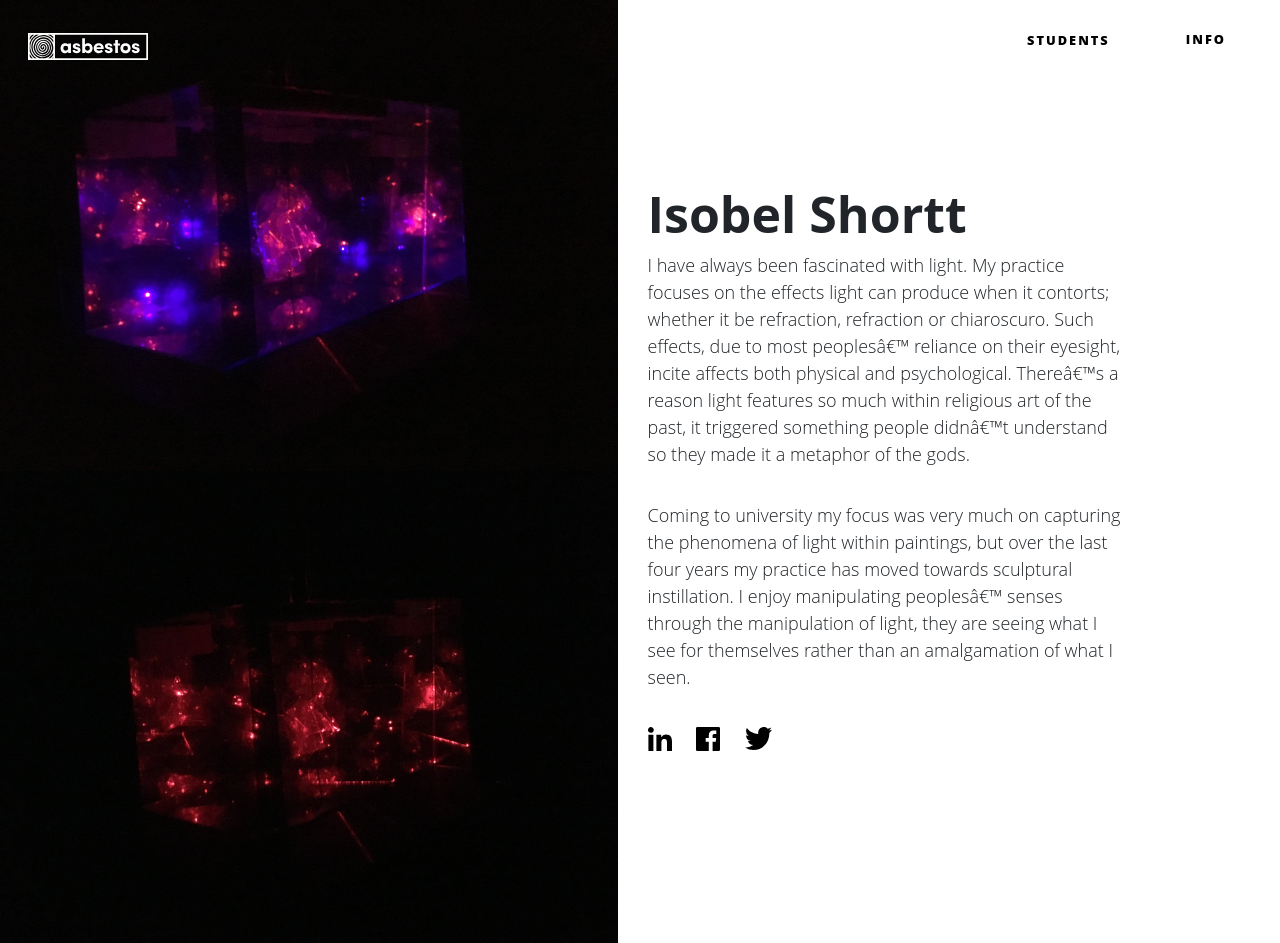
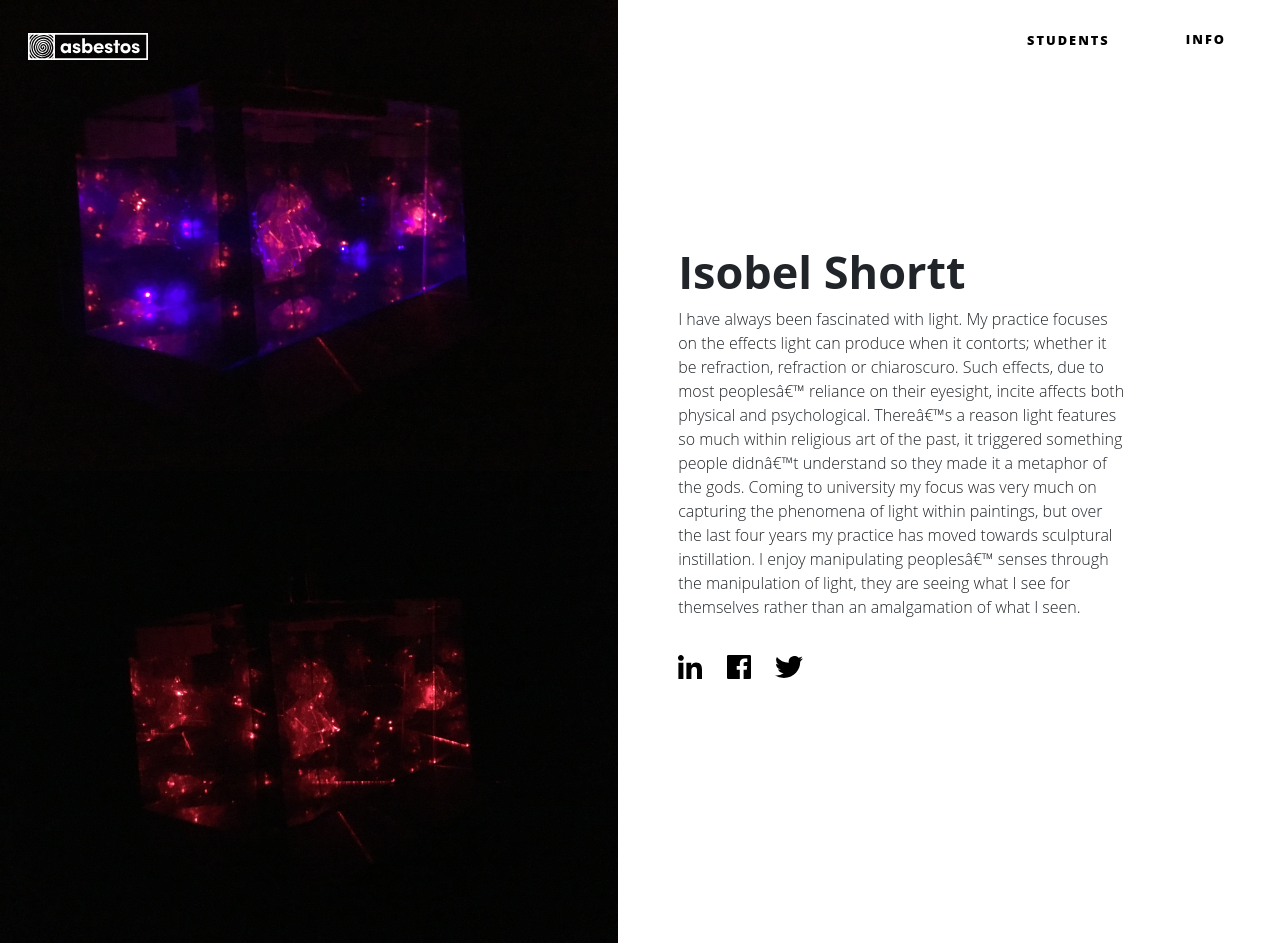
Before and after one commit to aedaia/asbestos, a website: page isobelshortt.html in a window 1280 px wide. Drawn offline with Linux system fonts and the light colour scheme.

Commit message:
changes4

```diff
--- a/css/the-big-picture.css
+++ b/css/the-big-picture.css
@@ -181,13 +181,14 @@ responsive stuff */
 h1{
 	font-family: Open Sans;
 	font-weight:700;
-	font-size: 50px;
+	font-size: 45px;
+
 }
 
 p{
 	font-family: Open Sans;
 	font-weight: 100;
-	font-size: 18px;
+	font-size: 16px;
 	padding-bottom: 18px;
 
 }
@@ -226,6 +227,7 @@ h1{
 	font-family: Open Sans;
 	font-weight:700;
 	font-size: 25px;
+
 }
 
 p{
--- a/isobelshortt.html
+++ b/isobelshortt.html
@@ -65,16 +65,14 @@
 <!--	  </div>-->
 
 		</div>
-	<div class="col-6">
-		<h1 style= "padding-top: 30%;"> Isobel Shortt</h1>
-		<p style="padding-right:22%;"> I have always been fascinated with light. My practice focuses on the effects light can produce when it contorts; whether it be refraction, refraction or chiaroscuro. Such effects, due to most peoples’ reliance on their eyesight, incite affects both physical and psychological. There’s a reason light features so much within religious art of the past, it triggered something people didn’t understand so they made it a metaphor of the gods. </p>
-
-		<p style="padding-right:22%;"> Coming to university my focus was very much on capturing the phenomena of light within paintings, but over the last four years my practice has moved towards sculptural instillation. I enjoy manipulating peoples’ senses through the manipulation of light, they are seeing what I see for themselves rather than an amalgamation of what I seen.
+	<div  class="col-6">
+		<h1 style= "padding-top: 40%; padding-left: 5%"> Isobel Shortt</h1>
+		<p style="padding-right:22%; padding-left:5%"> I have always been fascinated with light. My practice focuses on the effects light can produce when it contorts; whether it be refraction, refraction or chiaroscuro. Such effects, due to most peoples’ reliance on their eyesight, incite affects both physical and psychological. There’s a reason light features so much within religious art of the past, it triggered something people didn’t understand so they made it a metaphor of the gods. Coming to university my focus was very much on capturing the phenomena of light within paintings, but over the last four years my practice has moved towards sculptural instillation. I enjoy manipulating peoples’ senses through the manipulation of light, they are seeing what I see for themselves rather than an amalgamation of what I seen.
 		</p>
 
 
 
-		<div class="socials">
+		<div style="padding-left: 5%;" class="socials">
 			<img src="images/icon-social-linkedin-32.svg" > <img src="images/icon-social-facebook-32.svg" hspace="20"> <img src="images/icon-social-twitter-32.svg">
 
 
```
Also changed, not shown: index.html (+2 -2 lines).
